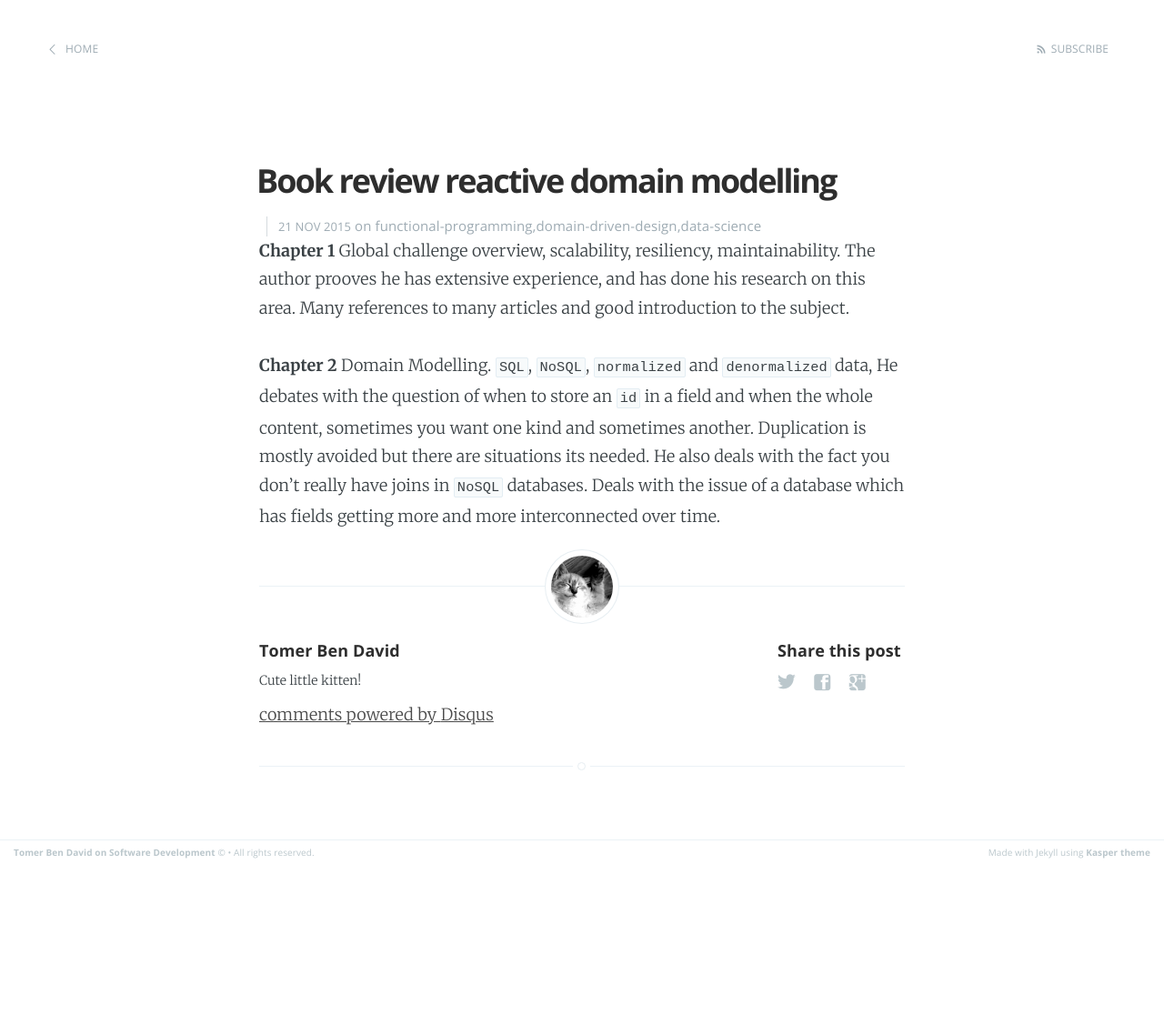
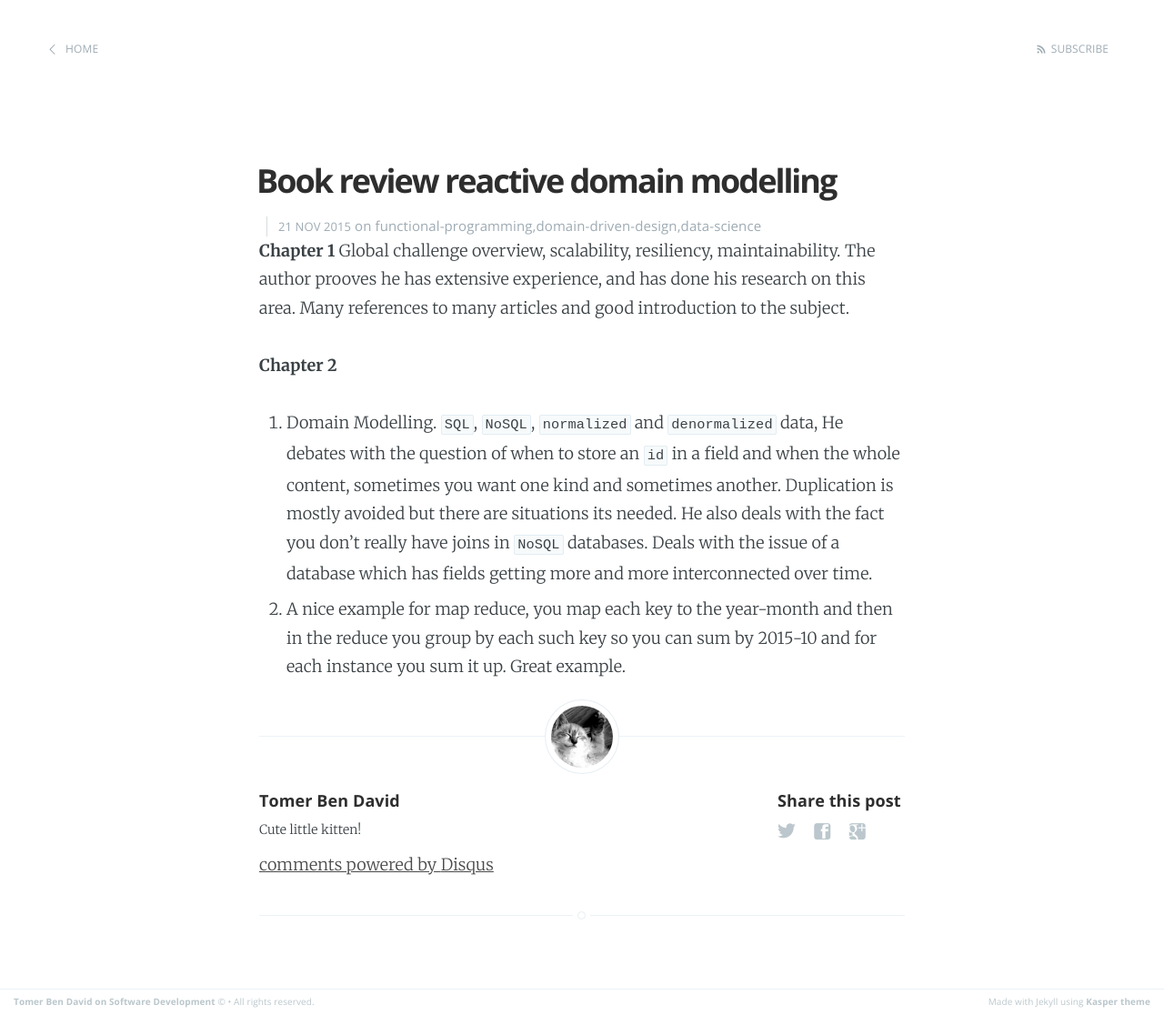
Before and after one commit to tomer-ben-david/tomer-ben-david.github.io.jekyll, a Jekyll site: the page built from _posts/2015-11-21-book-review-designing-data-intensive-applications.markdown, in a window 1280 px wide. Shown: the whole page at 91% size. Built offline with Jekyll 4.4.1, drawn with Linux system fonts in a browser that asks for light colours; Markdown is read by kramdown in place of the engine named in the settings; comment, search, counter and statistics services are not loaded; before the commit the page ends 951 px from its top, so only the background shows below that.

Commit message:
map-reduce great example for group/sum by year/month

```diff
--- a/_posts/2015-11-21-book-review-designing-data-intensive-applications.markdown
+++ b/_posts/2015-11-21-book-review-designing-data-intensive-applications.markdown
@@ -7,4 +7,7 @@ comments: true
 ---
 **Chapter 1** Global challenge overview, scalability, resiliency, maintainability.  The author prooves he has extensive experience, and has done his research on this area.  Many references to  many articles and good introduction to the subject.
 
-**Chapter 2** Domain Modelling.  `SQL`, `NoSQL`, `normalized` and `denormalized` data, He debates with the question of when to store an `id` in a field and when the whole content, sometimes you want one kind and sometimes another.  Duplication is mostly avoided but there are situations its needed.  He also deals with the fact you don't really have joins in `NoSQL` databases.  Deals with the issue of a database which has fields getting more and more interconnected over time.
+**Chapter 2**
+
+1. Domain Modelling.  `SQL`, `NoSQL`, `normalized` and `denormalized` data, He debates with the question of when to store an `id` in a field and when the whole content, sometimes you want one kind and sometimes another.  Duplication is mostly avoided but there are situations its needed.  He also deals with the fact you don't really have joins in `NoSQL` databases.  Deals with the issue of a database which has fields getting more and more interconnected over time.
+1. A nice example for map reduce, you map each key to the year-month and then in the reduce you group by each such key so you can sum by 2015-10 and for each instance you sum it up.  Great example.
```
